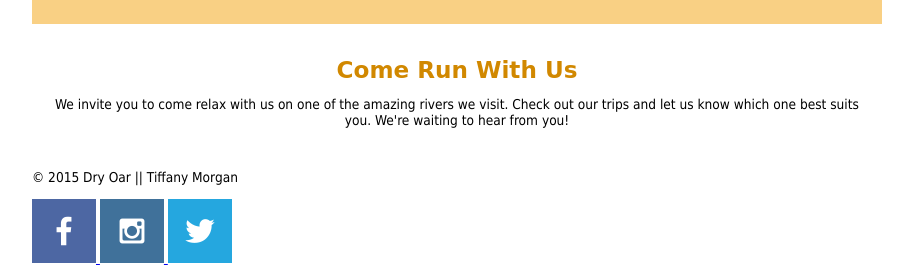
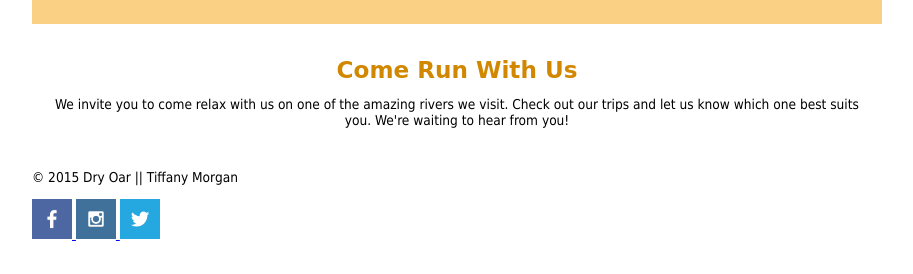
Before and after one commit to ambertiffany/ambertiffany.github.io, a plain HTML site: page index.html in a window 1280 px wide. Shown: the part 1920-2194 px from the top of the page, without its empty margins (183-1096 px from the left). After the commit the page ends 2170 px from the top, so only its background shows below. Drawn offline with Linux system fonts and the light colour scheme; a web font is replaced by a local one.

Commit message:
Added padding

```diff
--- a/index.html
+++ b/index.html
@@ -61,7 +61,7 @@ Come Run With Us </h2>
         </section>
         <footer>
             <p>&copy; 2015 Dry Oar || Tiffany Morgan </p>
-        <div>
+            <div class=socialicons>
                 <a href="http://facebook.com" target="_blank"><img src="facebook.png" alt="facebook icon">
                 </a>
                 <a href="http://instagram.com" target="_blank"><img src="instagram.png" alt="instagram icon">
```
Also changed, not shown: style.css (+12 -4 lines). Lines whose indentation alone changed are shown as unchanged.
